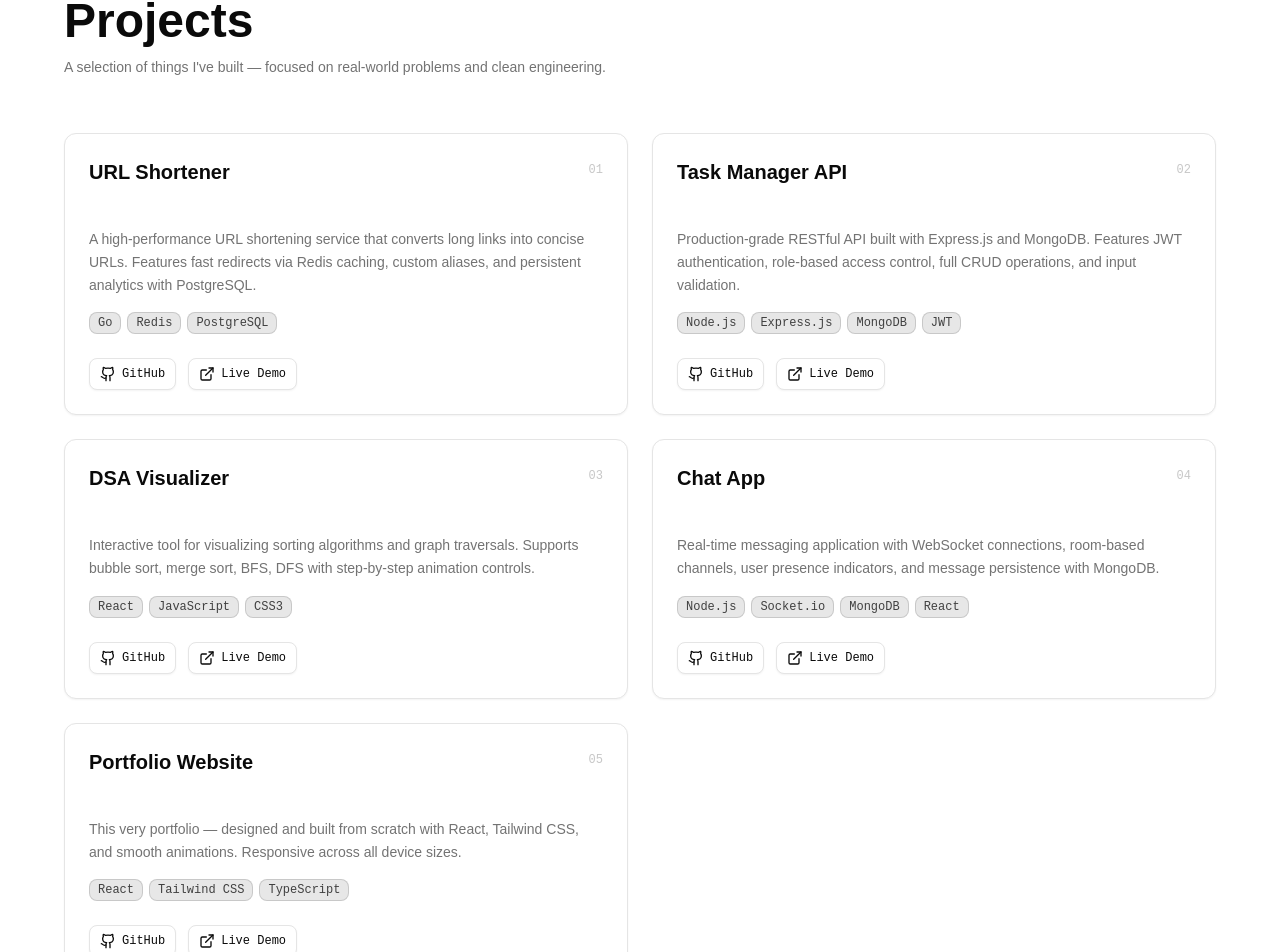
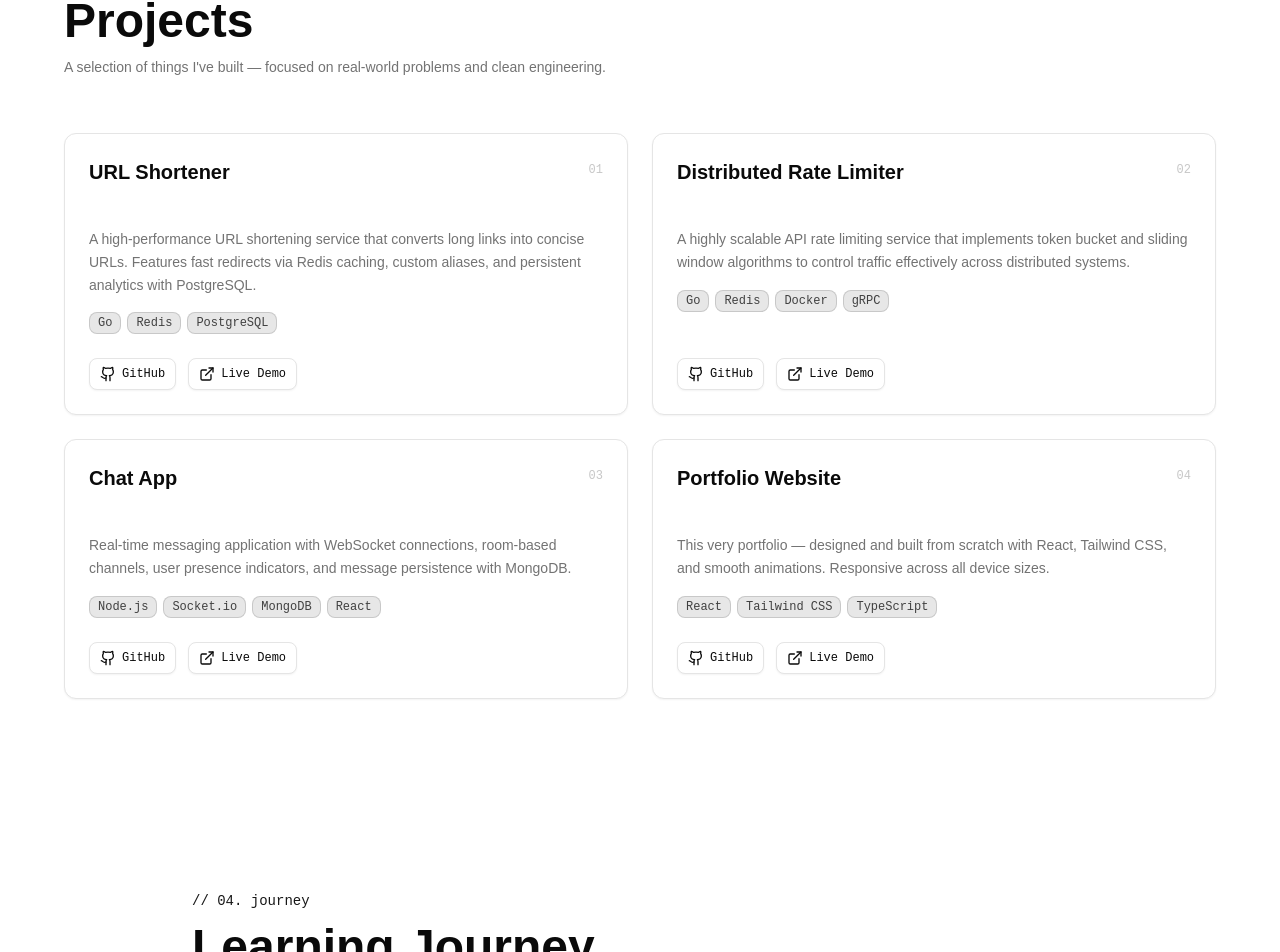
Before and after one commit to ruthwikkakumani/ruthwik-portfolio, a React (Vite) app: page / in a window 1280 px wide. Shown: the part 4139-5091 px from the top of the page. Built offline with nearby package versions, Linux system fonts and the light colour scheme; no server answers.

Commit message:
feat: replace DSA Visualizer and Task Manager API with Distributed Rate Limiter

```diff
--- a/src/components/Projects.tsx
+++ b/src/components/Projects.tsx
@@ -15,22 +15,14 @@ const projects = [
   },
   {
     id: 2,
-    name: "Task Manager API",
+    name: "Distributed Rate Limiter",
     description:
-      "Production-grade RESTful API built with Express.js and MongoDB. Features JWT authentication, role-based access control, full CRUD operations, and input validation.",
-    stack: ["Node.js", "Express.js", "MongoDB", "JWT"],
+      "A highly scalable API rate limiting service that implements token bucket and sliding window algorithms to control traffic effectively across distributed systems.",
+    stack: ["Go", "Redis", "Docker", "gRPC"],
     github: "https://github.com/ruthwikkakumani",
   },
   {
     id: 3,
-    name: "DSA Visualizer",
-    description:
-      "Interactive tool for visualizing sorting algorithms and graph traversals. Supports bubble sort, merge sort, BFS, DFS with step-by-step animation controls.",
-    stack: ["React", "JavaScript", "CSS3"],
-    github: "https://github.com/ruthwikkakumani",
-  },
-  {
-    id: 4,
     name: "Chat App",
     description:
       "Real-time messaging application with WebSocket connections, room-based channels, user presence indicators, and message persistence with MongoDB.",
@@ -38,7 +30,7 @@ const projects = [
     github: "https://github.com/ruthwikkakumani",
   },
   {
-    id: 5,
+    id: 4,
     name: "Portfolio Website",
     description:
       "This very portfolio — designed and built from scratch with React, Tailwind CSS, and smooth animations. Responsive across all device sizes.",
@@ -52,7 +44,6 @@ const ocids = [
   "project.item.2",
   "project.item.3",
   "project.item.4",
-  "project.item.5",
 ];
 
 export default function Projects() {
```
